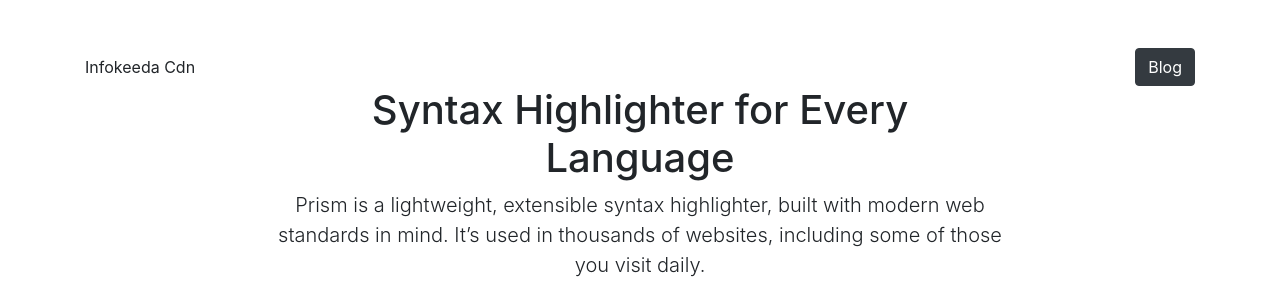
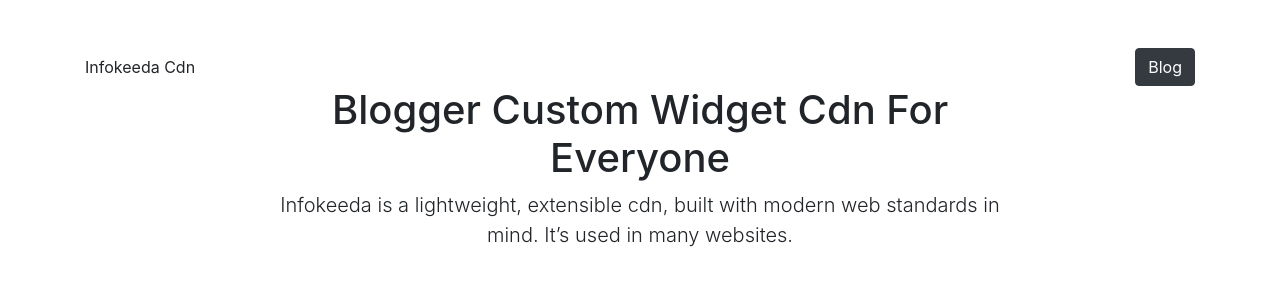
Before and after one commit to GamerGiri999/InfokeedaPublic, a plain HTML site: page index.html in a window 1280 px wide. Shown: the top 295 px of the page. Drawn offline with nearby package versions, Linux system fonts and the light colour scheme; a script that the page names is missing.

Commit message:
Update index.html

```diff
--- a/index.html
+++ b/index.html
@@ -26,9 +26,9 @@
         </div>
         <div class="row mt-6">
             <div class="col-md-8 mx-auto text-center">
-                <h1>Syntax Highlighter for Every Language</h1>
-                <p class="lead mb-5">Prism is a lightweight, extensible syntax highlighter, built with modern web
-                    standards in mind. It’s used in thousands of websites, including some of those you visit daily.</p>
+                <h1>Blogger Custom Widget Cdn For Everyone</h1>
+                <p class="lead mb-5">Infokeeda is a lightweight, extensible cdn, built with modern web
+                    standards in mind. It’s used in many websites.</p>
                 <a href="https://www.infokeeda.xyz" class="btn btn-success svg-icon">
                     <em class="mr-2" data-feather="github"></em>
                     View Blog
@@ -183,7 +183,7 @@
         </div>
         <div class="row my-2">
             <div class="col-md-4 mx-auto text-muted text-center small-xl">
-                &copy; 2023 Infokeesa - All Rights Reserved
+                &copy; 2023 Infokeeda - All Rights Reserved
             </div>
         </div>
     </div>
```
